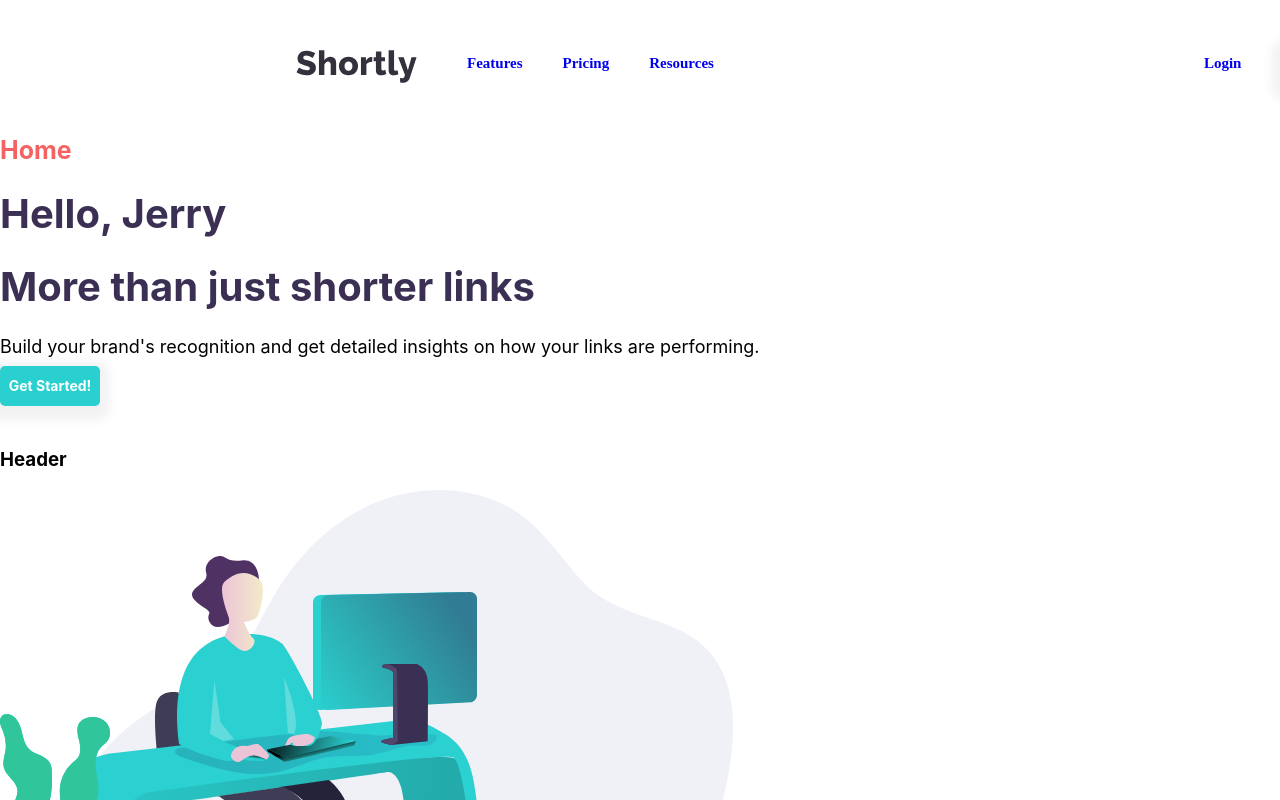
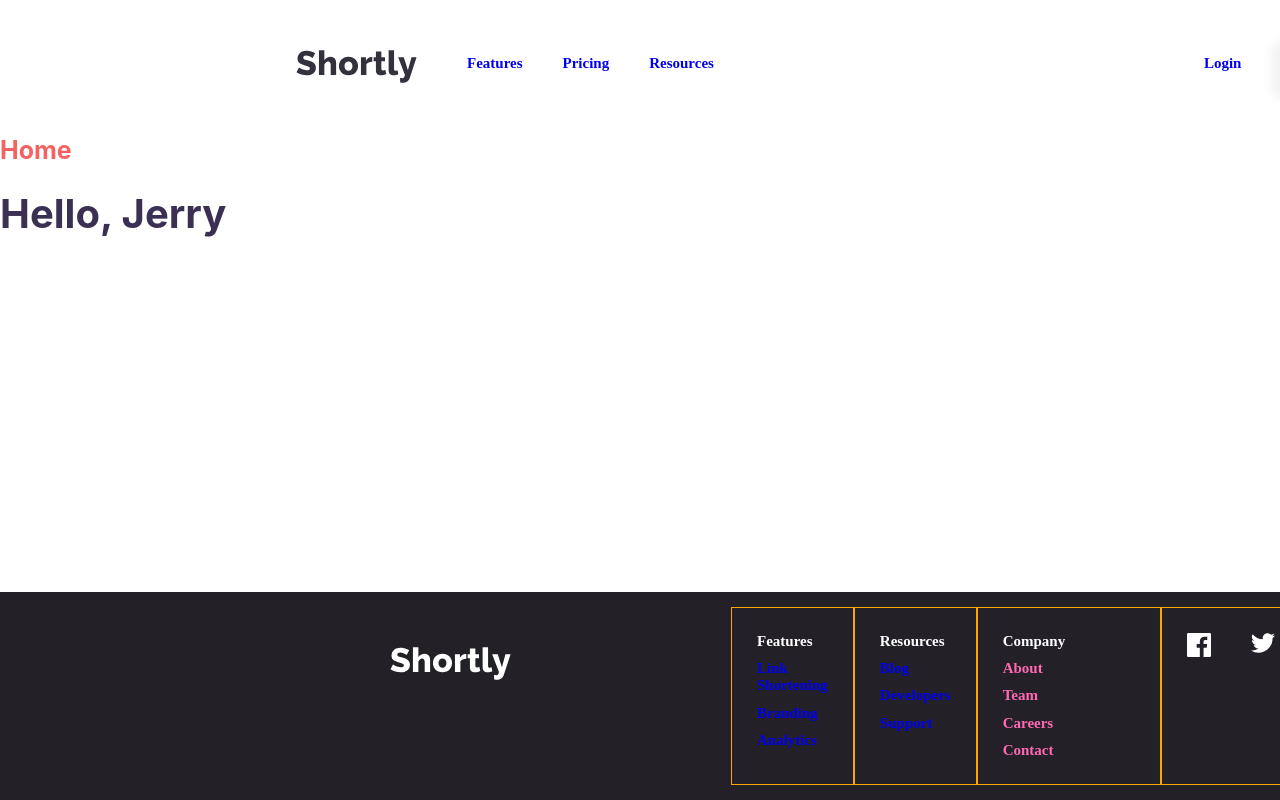
Before and after one commit to erferguson/url-shorty, a React (Create React App) app in the folder shorty-app/: page / in a window 1280 px wide. Shown: the top 800 px of the page. Built offline with nearby package versions, Linux system fonts and the light colour scheme.

Commit message:
footer > fixed so that it is at the bottom of each page >> https://dev.to/letsbsocial1/flexbox-sticky-footer-and-react-e1h

```diff
--- a/shorty-app/src/App.css
+++ b/shorty-app/src/App.css
@@ -434,7 +434,7 @@ li {
   justify-content: center;
   font-family: "Karla", sans-serif;
   margin: 0;
-  min-height: 100vh;
+  /* min-height: 100vh; */
   padding: 20px;
 }
 section {
@@ -446,7 +446,7 @@ section {
   border-radius: 10px;
   box-shadow: 0 5px 10px 10px rgba(0, 0, 0, 0.05);
   max-width:800px;
-  width: 800px;
+  /* width: 800px; */
   margin: auto;
   overflow: hidden;
 }
@@ -528,6 +528,10 @@ p.faded span {
  .footer{
    background-color: hsl(260, 8%, 14%);
    flex-shrink: 0;
+   clear: both;
+   left: 0;
+   bottom: 100px;
+   width: 100%;
  }
 
  .footer li {
@@ -584,3 +588,29 @@ p.faded span {
   list-style-type: none;
 
  }
+
+ /*https://dev.to/letsbsocial1/flexbox-sticky-footer-and-react-e1h */
+ :root {
+  --space: 1.5em 0;
+  --space: 2em 0;
+}
+
+ .Site {
+  display: flex;
+  flex-direction: column;
+  min-height: 100vh;
+}
+
+.Site-content {
+  flex: 1 0 auto;
+  padding: var(--space) var(--space) 0;
+  width: 100%;
+}
+
+.Site-content:after {
+  content: '\00a0';
+  display: block;
+  margin-top: var(--space);
+  height: 0;
+  visibility: hidden;
+}
--- a/shorty-app/src/App.js
+++ b/shorty-app/src/App.js
@@ -14,7 +14,8 @@ import SignUp from './components/SignUp/SignUp'
 
 function App() {
   return (
-    <div className="App">
+    <div className="App Site">
+      <div className="Site-content">
       <Navigation />
         <Switch>
           <Route path="/features"><Features/></Route>
@@ -24,6 +25,7 @@ function App() {
           <Route path="/sign-up"><SignUp /></Route>
           <Route exact path="/"><Home/></Route>
         </Switch>
+      </div>
       <Footer />
     </div>
   );
--- a/shorty-app/src/components/Home/Home.js
+++ b/shorty-app/src/components/Home/Home.js
@@ -9,8 +9,8 @@ function Home (){
         <div>
           <h2>Home</h2>
           <Welcome />
-          <Header />
-          <Body />
+          {/* <Header />
+          <Body /> */}
         </div>
     )
 }
```
